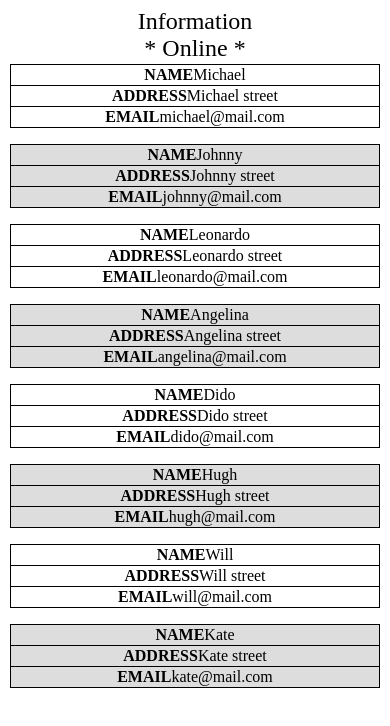
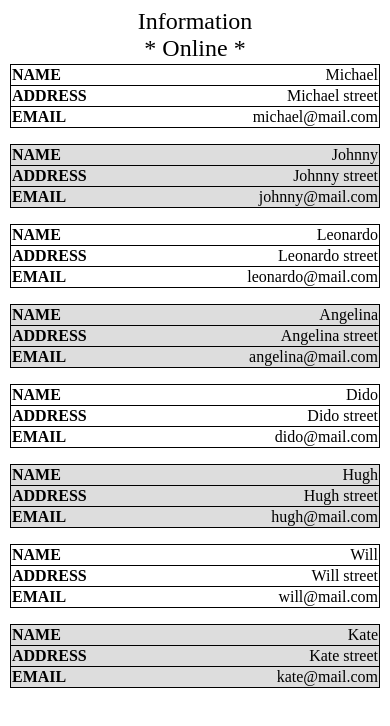
Before and after one commit to padypang/camera-web-app, a plain HTML site: page index.html in a window 390 px wide. Drawn offline with Linux system fonts and the light colour scheme.

Commit message:
Add files via upload

```diff
--- a/index.html
+++ b/index.html
@@ -1,32 +1,29 @@
 <!DOCTYPE html>
-
 <html>
     <head>
         <meta charset="utf-8">
-  <meta name="viewpoint" contect="width=device-width,initial-scale=1">
+        <meta name="viewport" content="width=device-width, initial-scale=1">
 
+        <!-- Name of the app -->
         <title>Contact Info Mobile Web App</title>
 
+        <!-- Link to main style sheet -->
         <link rel="stylesheet" href="style.css">
-  </head>
-
     <body onload="initialize()">
         <script src="app.js"></script>
 
         <table>
-    <caption>Information<div id="status">Status</div></caption>
-
+            <caption>Information<div id="status"></div></caption>
             <thead>
                 <tr>
                     <th>Name</th>
                     <th>Address</th>
                     <th>Email</th>
                 </tr>
-	 <thead>
+            </thead>
+            <tbody id="tcontent">
+            </tbody>
 
-	<tbody id="tcontent"></body>
         </table>
     </body>
-
-</head>
 </html>
--- a/style.css
+++ b/style.css
@@ -1,35 +1,59 @@
-table{
-	width:100%;
-	table-layout:fixed;
+table {
+    width: 100%;
+    table-layout: fixed;
 }
 
-table caption{
-	font-size:2em;
+table caption {
+    font-size: 2em;
 }
-table td, table th{
-	border:1px solid #000000;
-	text-align:center;
+
+table td,
+table th {
+    border: 1px solid #000000;
+    text-align: center;
 }
-table th{
-	text-transform:uppercase;
+
+table th {
+    text-transform: uppercase;
 }
-@media screen and (max-width:600px){
- table caption{
-	 font-size:1.5em;
-	 }
-	table thead{display:none;}
-	table tr{display:block;margin-bottom:1em;}
-	table td{display:block;text-align:center;border-bottom:0px;}
-	table td::before{
-		content:attr(data-label);
-		floatL:left;
-		font-weight:bold;
-		text-transform:uppercase;
-	}
-	table td:last-child{
-		border-bottom:0px;
-		border:1px solid #000000;
-	}
-	tr:nth-child(even){background-color:#dddddd;}
 
+@media screen and (max-width: 600px) {
+    table caption {
+        font-size: 1.5em;
+    }
+
+    /* Hide table header. */
+    table thead {
+        display:none
+    }
+
+    /* Force table to not be like tables. */
+    table tr {
+        display: block;
+        margin-bottom: 1em;
+    }
+
+    /* Behave like a "row" */
+    table td {
+        display: block;
+        text-align: right;
+        border-bottom: 0px;
+    }
+
+    /* Behave like a table header */
+    table td::before {
+        content: attr(data-label);
+        float: left;
+        font-weight: bold;
+        text-transform: uppercase;
+    }
+
+    table td:last-child {
+        border-bottom: 0;
+        border: 1px solid #000000;
+    }
+
+    tr:nth-child(even) {
+        background-color: #dddddd;
+    }
 }
```
Lines whose indentation alone changed are shown as unchanged.
